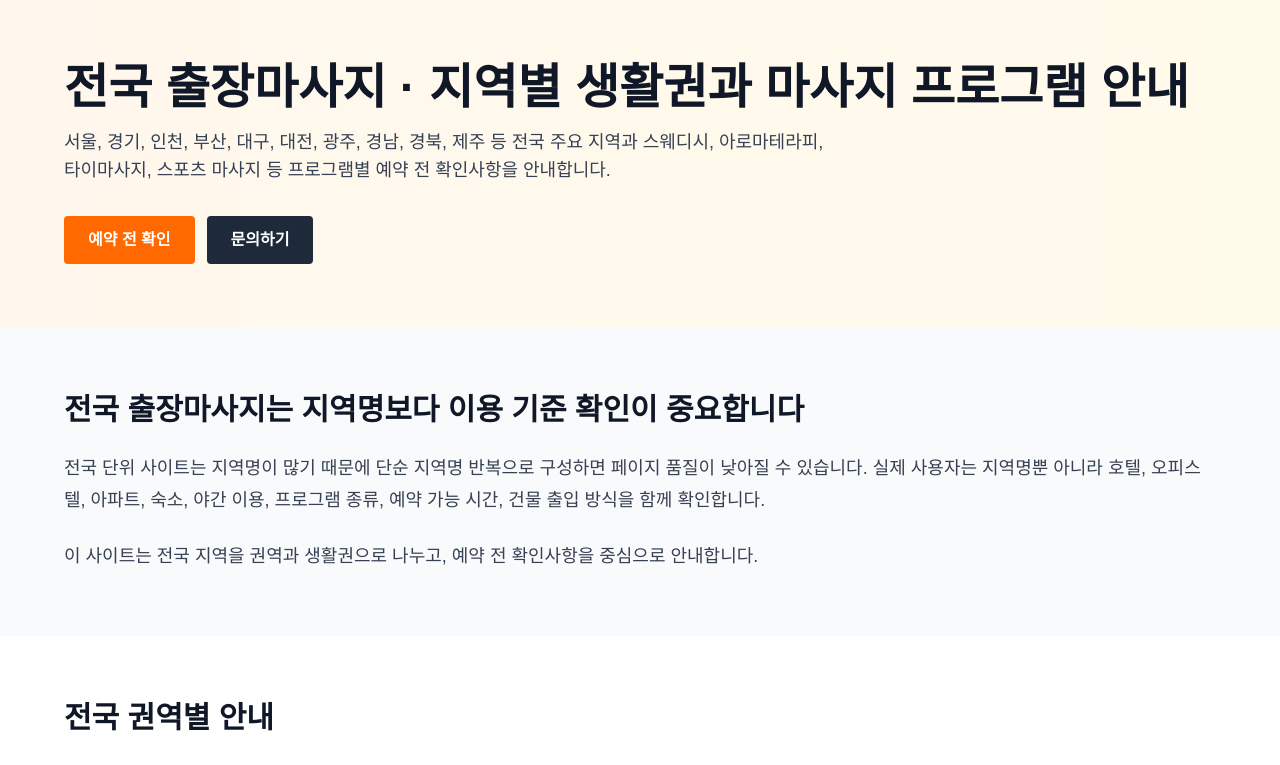
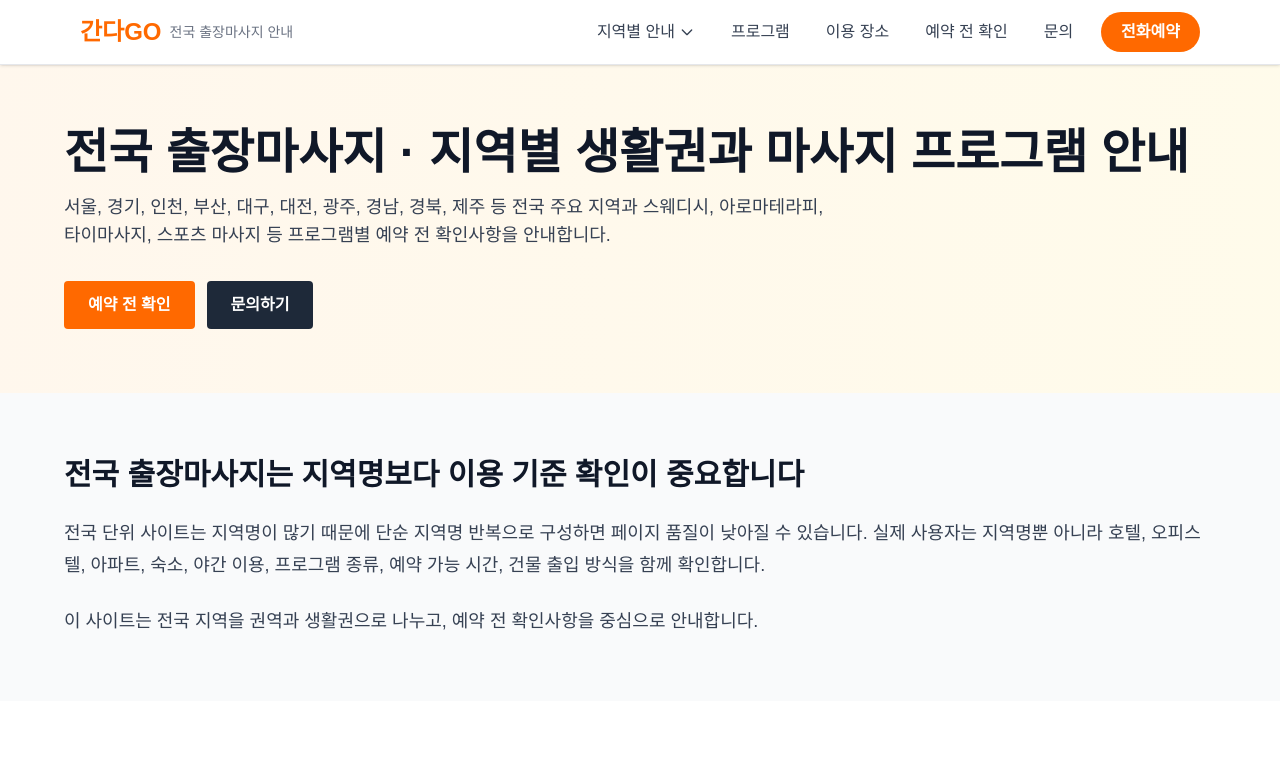
Before and after one commit to guhara1/comfortmassage, a Next.js app: page / in a window 1280 px wide. Shown: the top 765 px of the page. Built offline with nearby package versions, Linux system fonts and the light colour scheme.

Commit message:
헤더 메뉴바 추가: 로고, 지역별 안내 드롭다운, 프로그램/이용장소/확인/문의, 전화예약 버튼, 모바일 햄버거 메뉴

```diff
--- a/app/layout.tsx
+++ b/app/layout.tsx
@@ -1,6 +1,7 @@
 import type { Metadata } from "next";
 import { Geist, Geist_Mono } from "next/font/google";
 import "./globals.css";
+import Header from "@/components/Header";
 import Footer from "@/components/Footer";
 import MobilePhoneIcon from "@/components/MobilePhoneIcon";
 
@@ -67,6 +68,7 @@ export default function RootLayout({
         />
       </head>
       <body className="min-h-screen flex flex-col bg-white">
+        <Header />
         <div className="flex-1">{children}</div>
         <Footer />
         <MobilePhoneIcon />
--- /dev/null
+++ b/components/Header.tsx
@@ -0,0 +1,165 @@
+'use client';
+
+import { useState } from 'react';
+
+const REGIONS = [
+  { href: '/region/capital', label: '수도권' },
+  { href: '/region/chungcheong', label: '충청권' },
+  { href: '/region/yeongnam', label: '영남권' },
+  { href: '/region/gangwon', label: '강원권' },
+  { href: '/region/jeju', label: '제주권' },
+];
+
+const NAV = [
+  { href: '/program', label: '프로그램' },
+  { href: '/use', label: '이용 장소' },
+  { href: '/check', label: '예약 전 확인' },
+  { href: '/contact', label: '문의' },
+];
+
+export default function Header() {
+  const [mobileOpen, setMobileOpen] = useState(false);
+  const [regionOpen, setRegionOpen] = useState(false);
+
+  return (
+    <header className="sticky top-0 z-50 bg-white border-b border-gray-200 shadow-sm">
+      <div className="max-w-6xl mx-auto px-4">
+        <div className="flex items-center justify-between h-16">
+          {/* Logo */}
+          <a href="/" className="flex items-center gap-2">
+            <span className="text-2xl font-extrabold text-orange-500">간다GO</span>
+            <span className="hidden sm:inline text-sm text-gray-500">
+              전국 출장마사지 안내
+            </span>
+          </a>
+
+          {/* Desktop Nav */}
+          <nav className="hidden md:flex items-center gap-1">
+            {/* Regions dropdown */}
+            <div
+              className="relative"
+              onMouseEnter={() => setRegionOpen(true)}
+              onMouseLeave={() => setRegionOpen(false)}
+            >
+              <button className="px-4 py-2 text-gray-700 hover:text-orange-500 font-medium transition flex items-center gap-1">
+                지역별 안내
+                <svg
+                  className="w-4 h-4"
+                  fill="none"
+                  stroke="currentColor"
+                  viewBox="0 0 24 24"
+                >
+                  <path
+                    strokeLinecap="round"
+                    strokeLinejoin="round"
+                    strokeWidth={2}
+                    d="M19 9l-7 7-7-7"
+                  />
+                </svg>
+              </button>
+              {regionOpen && (
+                <div className="absolute left-0 top-full w-40 bg-white border border-gray-200 rounded-lg shadow-lg py-2">
+                  {REGIONS.map((r) => (
+                    <a
+                      key={r.href}
+                      href={r.href}
+                      className="block px-4 py-2 text-gray-700 hover:bg-orange-50 hover:text-orange-500 transition"
+                    >
+                      {r.label}
+                    </a>
+                  ))}
+                </div>
+              )}
+            </div>
+
+            {NAV.map((item) => (
+              <a
+                key={item.href}
+                href={item.href}
+                className="px-4 py-2 text-gray-700 hover:text-orange-500 font-medium transition"
+              >
+                {item.label}
+              </a>
+            ))}
+
+            <a
+              href="tel:0508-202-4719"
+              className="ml-2 bg-orange-500 hover:bg-orange-600 text-white px-5 py-2 rounded-full font-bold transition"
+            >
+              전화예약
+            </a>
+          </nav>
+
+          {/* Mobile hamburger */}
+          <button
+            className="md:hidden p-2 text-gray-700"
+            aria-label="메뉴 열기"
+            onClick={() => setMobileOpen((v) => !v)}
+          >
+            <svg
+              className="w-7 h-7"
+              fill="none"
+              stroke="currentColor"
+              viewBox="0 0 24 24"
+            >
+              {mobileOpen ? (
+                <path
+                  strokeLinecap="round"
+                  strokeLinejoin="round"
+                  strokeWidth={2}
+                  d="M6 18L18 6M6 6l12 12"
+                />
+              ) : (
+                <path
+                  strokeLinecap="round"
+                  strokeLinejoin="round"
+                  strokeWidth={2}
+                  d="M4 6h16M4 12h16M4 18h16"
+                />
+              )}
+            </svg>
+          </button>
+        </div>
+      </div>
+
+      {/* Mobile menu */}
+      {mobileOpen && (
+        <nav className="md:hidden border-t border-gray-200 bg-white">
+          <div className="px-4 py-3 space-y-1">
+            <p className="px-2 pt-2 pb-1 text-xs font-semibold text-gray-400 uppercase">
+              지역별 안내
+            </p>
+            {REGIONS.map((r) => (
+              <a
+                key={r.href}
+                href={r.href}
+                className="block px-2 py-2 text-gray-700 hover:text-orange-500 rounded transition"
+                onClick={() => setMobileOpen(false)}
+              >
+                {r.label}
+              </a>
+            ))}
+            <div className="border-t border-gray-100 my-2" />
+            {NAV.map((item) => (
+              <a
+                key={item.href}
+                href={item.href}
+                className="block px-2 py-2 text-gray-700 hover:text-orange-500 rounded transition"
+                onClick={() => setMobileOpen(false)}
+              >
+                {item.label}
+              </a>
+            ))}
+            <a
+              href="tel:0508-202-4719"
+              className="block mt-3 bg-orange-500 hover:bg-orange-600 text-white text-center px-4 py-3 rounded-full font-bold transition"
+              onClick={() => setMobileOpen(false)}
+            >
+              전화예약 0508-202-4719
+            </a>
+          </div>
+        </nav>
+      )}
+    </header>
+  );
+}
```
